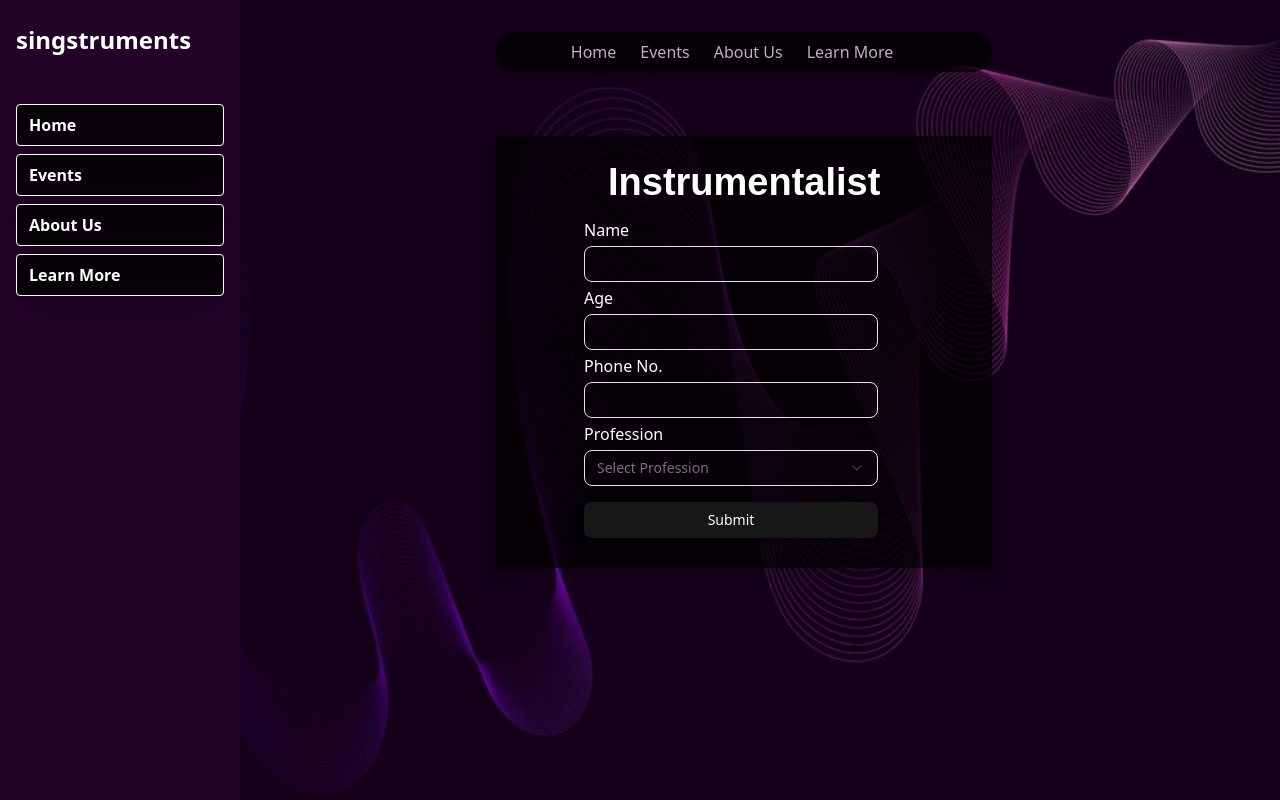
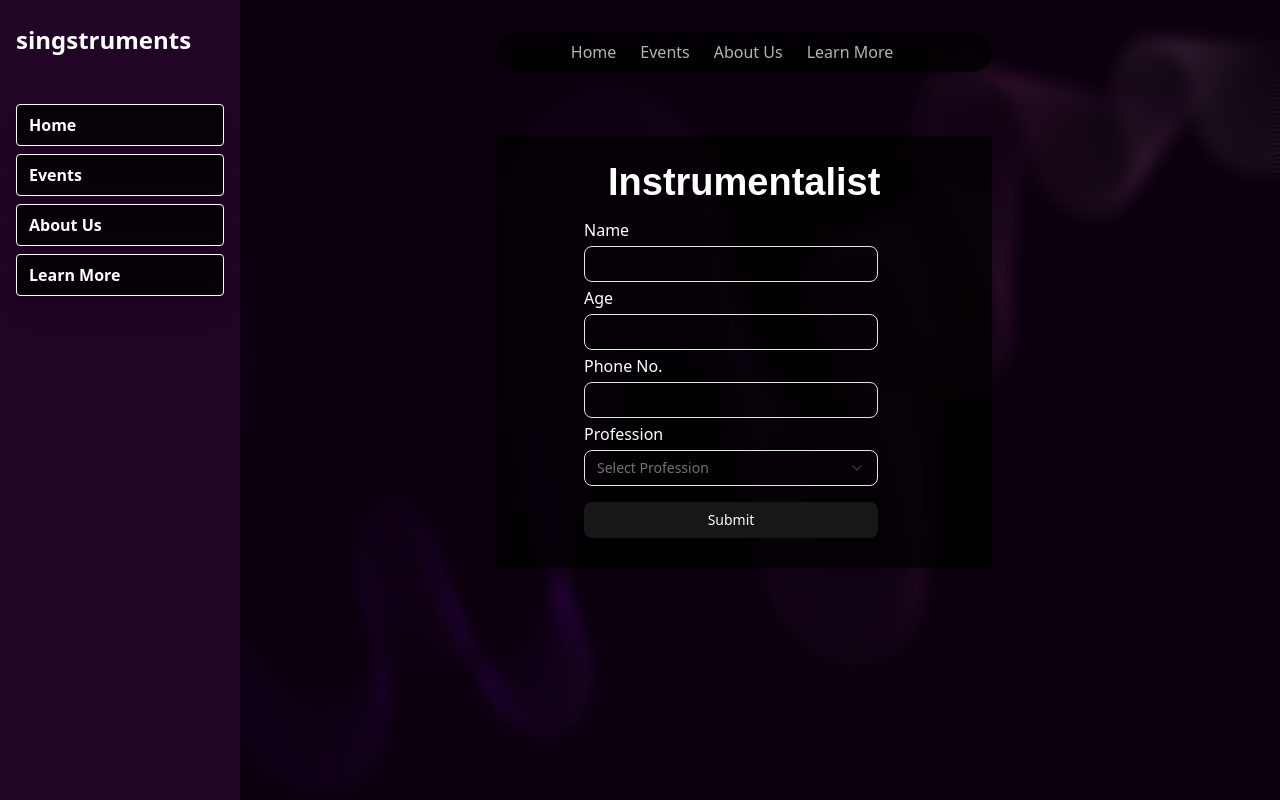
Before and after one commit to rikzacoded/singstruments, a Next.js app: page /apply/instrumentalist in a window 1280 px wide. Built offline with nearby package versions, Linux system fonts and the light colour scheme.

Commit message:
blur effect applied

```diff
--- a/app/apply/instrumentalist/page.tsx
+++ b/app/apply/instrumentalist/page.tsx
@@ -35,7 +35,7 @@ function MyComponent({
   const [hoveredmaintainer, setHoveredMaintainer] = useState(false);
 
   return (
-    <div className="max-w-xl  -mt-8 mx-auto  p-6 ">
+    <div className="max-w-xl -mt-8 mx-auto  p-6 ">
       <div className="flex justify-center items-center ">
         <div
           className="bg-black/70  mr-8 shadow-lg mt-12 mb-8 p-4 h-108"
@@ -43,7 +43,7 @@ function MyComponent({
         >
           <h2
             className="text-3xl ml-24 mt-2 mb-4 text-white font-semibold"
-            style={{ fontFamily: 'Poppins,sans-serif', fontSize: '38px' }}
+            style={{ fontFamily: 'Poppins, sans-serif', fontSize: '38px' }}
           >
             Instrumentalist
           </h2>
@@ -121,7 +121,7 @@ function MyComponent({
                   Instrumentalist
                 </SelectItem>
                 <SelectItem
-                  value="instrumental maintainer"
+                  value="instruments maintainer"
                   style={{
                     backgroundColor: hoveredmaintainer ? '#424142' : 'transparent',
                     transition: 'background-color 0.3s ease',
@@ -129,7 +129,7 @@ function MyComponent({
                   onMouseEnter={() => setHoveredMaintainer(true)}
                   onMouseLeave={() => setHoveredMaintainer(false)}
                 >
-                 Instrumental Maintainer
+                 Instruments Maintainer
                 </SelectItem>
               </SelectContent>
             </Select>
--- a/app/apply/layout.tsx
+++ b/app/apply/layout.tsx
@@ -1,3 +1,31 @@
+
+// import { ReactNode } from 'react';
+
+// import Navbar from '@/components/Navbar';
+// import Sidebar from '@/components/Sidebar';
+
+// export default function InnerLayout({ children }: { children: ReactNode }) {
+//   return (
+//     <div
+//       className="flex h-screen backdrop-blur-xl bg-black/40"
+//       style={{
+//         backgroundImage: "url('/sing_it2.jpg')",
+//         backgroundSize: '100%',
+//         backgroundRepeat: 'no-repeat',
+//         backgroundPosition: 'center',
+
+//       }}
+
+
+//     >
+//       <Sidebar />
+//       <div className="flex flex-col flex-1">
+//         <Navbar />
+//         <main className="p-6">{children}</main>
+//       </div>
+//     </div>
+//   );
+// }
 
 import { ReactNode } from 'react';
 
@@ -6,22 +34,25 @@ import Sidebar from '@/components/Sidebar';
 
 export default function InnerLayout({ children }: { children: ReactNode }) {
   return (
+    <div className="relative h-screen w-full overflow-hidden">
+      {/* Background Image Layer */}
       <div
-      className="flex h-screen backdrop-blur-md"
+        className="absolute inset-0 z-0"
         style={{
           backgroundImage: "url('/sing_it2.jpg')",
-        backgroundSize: '100%',
-        backgroundRepeat: 'no-repeat',
+          backgroundSize: 'cover',
           backgroundPosition: 'center',
+        }}
+      />
 
-      }}
-    >
+      {/* Blur + Content Layer */}
+      <div className="relative z-10 flex h-full backdrop-blur-sm bg-black/40">
         <Sidebar />
         <div className="flex flex-col flex-1">
           <Navbar />
           <main className="p-6">{children}</main>
         </div>
-
+      </div>
     </div>
   );
 }
```
Lines whose indentation alone changed are shown as unchanged.
